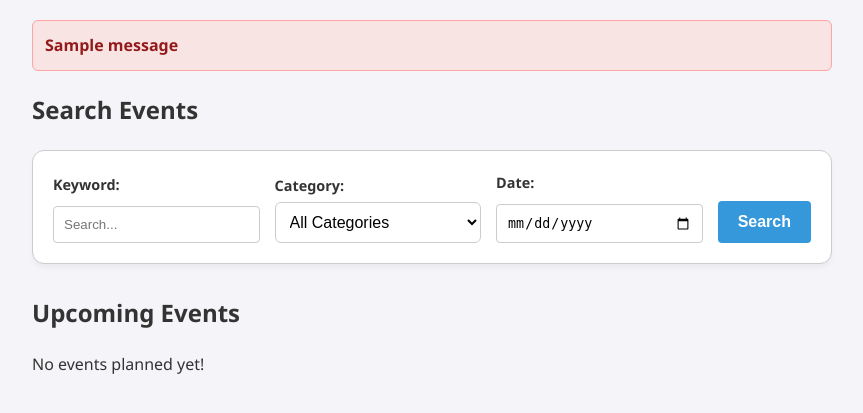
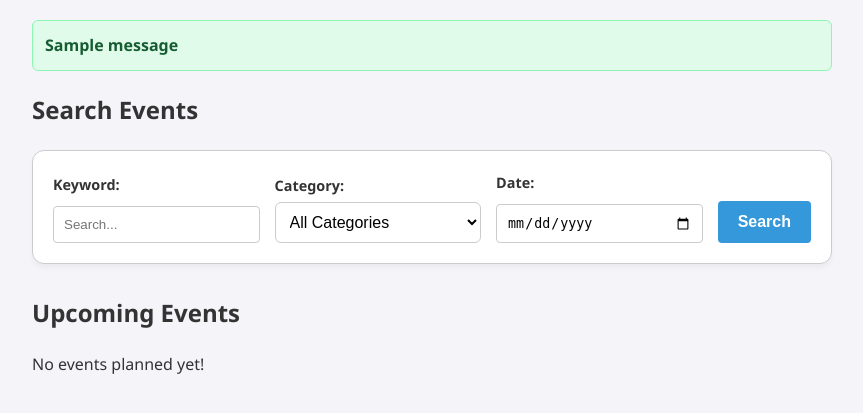
Before and after one commit to KMStacker/party-planner, a Flask app: page / in a window 1280 px wide. Shown: the part 137-550 px from the top of the page, without its empty margins (208-1071 px from the left). Run offline with Flask 3, Linux system fonts and the light colour scheme; one stand-in notice (Sample message) is shown; data that the repository does not hold is empty.

Commit message:
feat: add support for categorized success and error flash messages

```diff
--- a/app.py
+++ b/app.py
@@ -39,13 +39,13 @@ def create():
     password2 = request.form["password2"]
 
     if password1 != password2:
-        flash("ERROR: Passwords do not match")
+        flash("Passwords do not match", "error")
         return redirect("/register")
 
     try:
         users.create_user(username, password1)
     except sqlite3.IntegrityError:
-        flash("ERROR: Username is already taken")
+        flash("Username is already taken", "error")
         return redirect("/register")
 
     return redirect("/")
@@ -67,7 +67,7 @@ def login():
             session["csrf_token"] = secrets.token_hex(16)
             return redirect("/")
         else:
-            flash("ERROR: Wrong username or password")
+            flash("Wrong username or password", "error")
             return redirect("/login")
 
 @app.route("/logout")
--- a/static/main.css
+++ b/static/main.css
@@ -269,12 +269,25 @@ select {
     border: 1px solid #d7dee8;
 }
 
-.flash-error {
+.flash-messages {
+    margin-bottom: 20px;
+}
+
+.flash-message {
+    padding: 12px;
+    border-radius: 6px;
+    font-weight: 600;
+    margin-bottom: 10px;
+}
+
+.flash-message.error {
     background-color: #f9e4e4;
     color: #941a1a;
     border: 1px solid #fea4a4;
-    padding: 12px;
-    border-radius: 6px;
-    font-weight: 600;
-    margin-bottom: 20px;
 }
+
+.flash-message.success {
+    background-color: #e1fbea;
+    color: #155c31;
+    border: 1px solid #8df6b4;
+}
--- a/templates/layout.html
+++ b/templates/layout.html
@@ -23,11 +23,17 @@
     </header>
 
     <main>
-        {% for message in get_flashed_messages() %}
-            <div class="flash-error">
-                {{ message }}
-            </div>
-        {% endfor %}
+        {% with messages = get_flashed_messages(with_categories=true) %}
+            {% if messages %}
+                <div class="flash-messages">
+                    {% for category, message in messages %}
+                        <div class="flash-message {{ category }}">
+                            {{ message }}
+                        </div>
+                    {% endfor %}
+                </div>
+            {% endif %}
+        {% endwith %}
 
         {% block content %}{% endblock %}
     </main>
```
